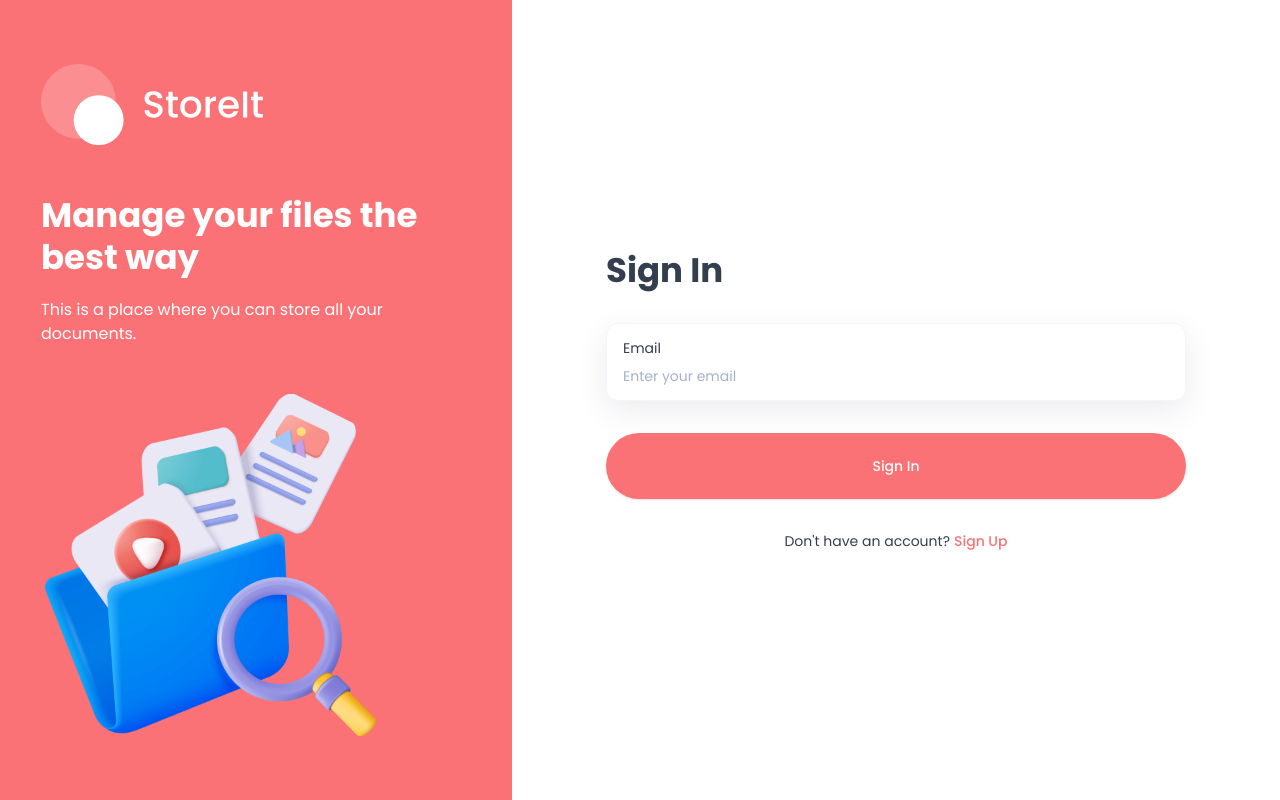
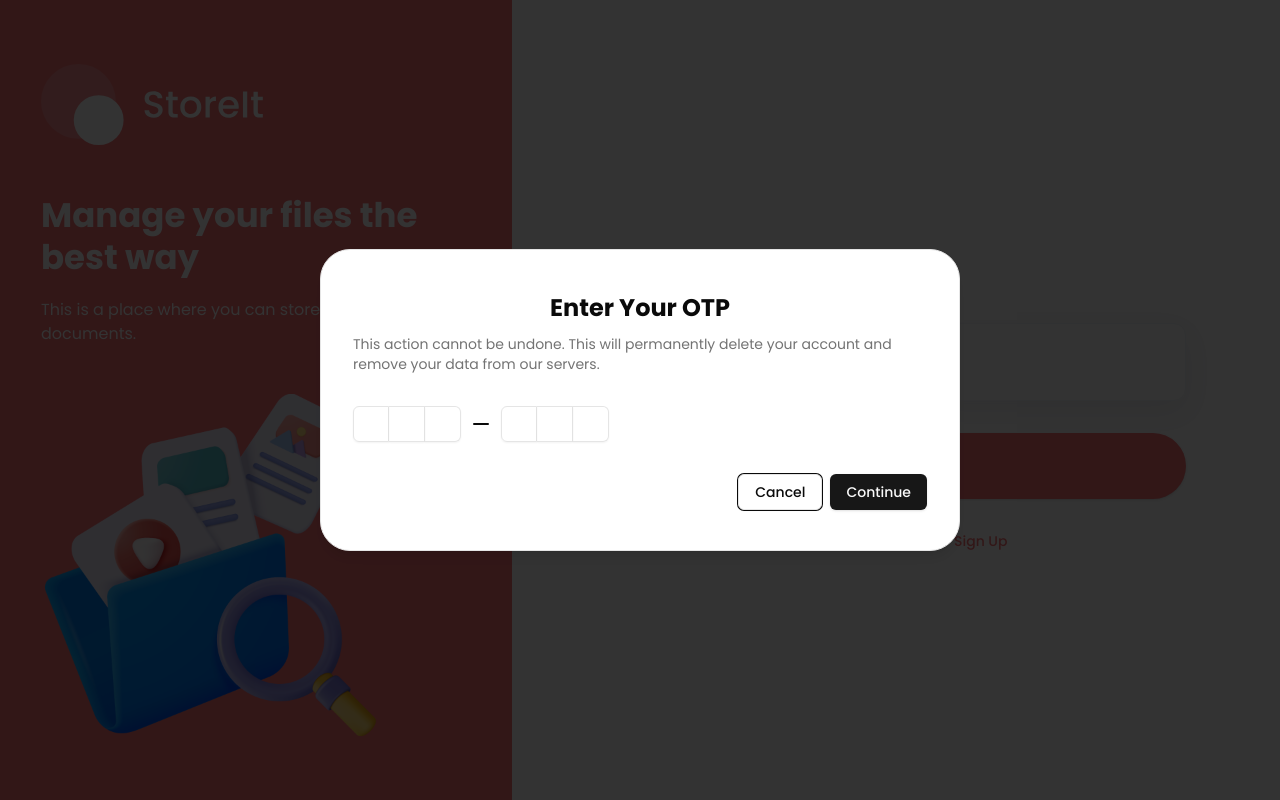
Before and after one commit to jame824/react-practice, a Next.js app in the folder storage-app/: page /sign-in in a window 1280 px wide. Built offline with nearby package versions, Linux system fonts and the light colour scheme.

Commit message:
feat: initial implementation of otpmodal component

```diff
--- a/storage-app/components/AuthForm.tsx
+++ b/storage-app/components/AuthForm.tsx
@@ -18,6 +18,7 @@ import { useState } from 'react';
 import Image from "next/image";
 import Link from "next/link";
 import { createAccount } from "@/lib/actions/user.actions"
+import OtpModal from "./OTPModal"
 
 type FormType = 'sign-in' | 'sign-up';
 const authFormSchema = (formType: FormType) => {
@@ -58,10 +59,10 @@ const AuthForm = ({ type } : { type : FormType}) => {
       });
 
       setAccountId(user.accountId);
-    } catch {
-      setErrorMessage("Failed to create an account, please try again.");
+    } catch (error) {
+      setErrorMessage(`${error}`);
     } finally {
-      setIsLoading(false)
+      setIsLoading(false);
     }
   };
 
@@ -131,7 +132,7 @@ const AuthForm = ({ type } : { type : FormType}) => {
       </Form>
 
 
-      {/* OTP VERIFICATION */}
+      {true && <OtpModal email={form.getValues("email")} accountId={accountId}/>}
     </>
   )
 }
--- /dev/null
+++ b/storage-app/components/OTPModal.tsx
@@ -0,0 +1,81 @@
+import {
+  AlertDialog,
+  AlertDialogAction,
+  AlertDialogCancel,
+  AlertDialogContent,
+  AlertDialogDescription,
+  AlertDialogFooter,
+  AlertDialogHeader,
+  AlertDialogTitle,
+  AlertDialogTrigger,
+} from "@/components/ui/alert-dialog"
+import { Button } from "@/components/ui/button"
+
+import {
+  InputOTP,
+  InputOTPGroup,
+  InputOTPSeparator,
+  InputOTPSlot,
+} from "@/components/ui/input-otp"
+
+import { useState } from 'react';
+
+const OtpModal = () => {
+  const [isOpen, setIsOpen] = useState(true);
+  const [isLoading, setIsLoading] = useState(false);
+  const [password, setPassword] = useState('');
+
+  const handleSubmit = async (e: React.MouseEvent<HTMLButtonElement>) => {
+    e.preventDefault();
+    setIsLoading(true);
+
+    try {
+      // OTP API Logic
+    } catch (error) {
+      console.log("failed to verify otp", error)
+    }
+
+    setIsLoading(false);
+  };
+
+  const handleResend = async () => {
+    // call API to resend OTP
+  };
+
+  return (
+    <AlertDialog open={isOpen} onOpenChange={setIsOpen}>
+      <AlertDialogContent className="shad-alert-dialog">
+        <AlertDialogHeader className="relative flex justify-center">
+          <AlertDialogTitle className="h2 text-center">
+            Enter Your OTP
+          </AlertDialogTitle>
+          <AlertDialogDescription>
+            This action cannot be undone. This will permanently delete your
+            account and remove your data from our servers.
+          </AlertDialogDescription>
+        </AlertDialogHeader>
+
+        <InputOTP maxLength={6}>
+          <InputOTPGroup>
+            <InputOTPSlot index={0} />
+            <InputOTPSlot index={1} />
+            <InputOTPSlot index={2} />
+          </InputOTPGroup>
+          <InputOTPSeparator />
+          <InputOTPGroup>
+            <InputOTPSlot index={3} />
+            <InputOTPSlot index={4} />
+            <InputOTPSlot index={5} />
+          </InputOTPGroup>
+        </InputOTP>
+
+        <AlertDialogFooter>
+          <AlertDialogCancel>Cancel</AlertDialogCancel>
+          <AlertDialogAction>Continue</AlertDialogAction>
+        </AlertDialogFooter>
+      </AlertDialogContent>
+    </AlertDialog>
+  )
+}
+
+export default OtpModal
--- /dev/null
+++ b/storage-app/components/ui/alert-dialog.tsx
@@ -0,0 +1,141 @@
+"use client"
+
+import * as React from "react"
+import * as AlertDialogPrimitive from "@radix-ui/react-alert-dialog"
+
+import { cn } from "@/lib/utils"
+import { buttonVariants } from "@/components/ui/button"
+
+const AlertDialog = AlertDialogPrimitive.Root
+
+const AlertDialogTrigger = AlertDialogPrimitive.Trigger
+
+const AlertDialogPortal = AlertDialogPrimitive.Portal
+
+const AlertDialogOverlay = React.forwardRef<
+  React.ElementRef<typeof AlertDialogPrimitive.Overlay>,
+  React.ComponentPropsWithoutRef<typeof AlertDialogPrimitive.Overlay>
+>(({ className, ...props }, ref) => (
+  <AlertDialogPrimitive.Overlay
+    className={cn(
+      "fixed inset-0 z-50 bg-black/80 data-[state=open]:animate-in data-[state=closed]:animate-out data-[state=closed]:fade-out-0 data-[state=open]:fade-in-0",
+      className
+    )}
+    {...props}
+    ref={ref}
+  />
+))
+AlertDialogOverlay.displayName = AlertDialogPrimitive.Overlay.displayName
+
+const AlertDialogContent = React.forwardRef<
+  React.ElementRef<typeof AlertDialogPrimitive.Content>,
+  React.ComponentPropsWithoutRef<typeof AlertDialogPrimitive.Content>
+>(({ className, ...props }, ref) => (
+  <AlertDialogPortal>
+    <AlertDialogOverlay />
+    <AlertDialogPrimitive.Content
+      ref={ref}
+      className={cn(
+        "fixed left-[50%] top-[50%] z-50 grid w-full max-w-lg translate-x-[-50%] translate-y-[-50%] gap-4 border bg-background p-6 shadow-lg duration-200 data-[state=open]:animate-in data-[state=closed]:animate-out data-[state=closed]:fade-out-0 data-[state=open]:fade-in-0 data-[state=closed]:zoom-out-95 data-[state=open]:zoom-in-95 data-[state=closed]:slide-out-to-left-1/2 data-[state=closed]:slide-out-to-top-[48%] data-[state=open]:slide-in-from-left-1/2 data-[state=open]:slide-in-from-top-[48%] sm:rounded-lg",
+        className
+      )}
+      {...props}
+    />
+  </AlertDialogPortal>
+))
+AlertDialogContent.displayName = AlertDialogPrimitive.Content.displayName
+
+const AlertDialogHeader = ({
+  className,
+  ...props
+}: React.HTMLAttributes<HTMLDivElement>) => (
+  <div
+    className={cn(
+      "flex flex-col space-y-2 text-center sm:text-left",
+      className
+    )}
+    {...props}
+  />
+)
+AlertDialogHeader.displayName = "AlertDialogHeader"
+
+const AlertDialogFooter = ({
+  className,
+  ...props
+}: React.HTMLAttributes<HTMLDivElement>) => (
+  <div
+    className={cn(
+      "flex flex-col-reverse sm:flex-row sm:justify-end sm:space-x-2",
+      className
+    )}
+    {...props}
+  />
+)
+AlertDialogFooter.displayName = "AlertDialogFooter"
+
+const AlertDialogTitle = React.forwardRef<
+  React.ElementRef<typeof AlertDialogPrimitive.Title>,
+  React.ComponentPropsWithoutRef<typeof AlertDialogPrimitive.Title>
+>(({ className, ...props }, ref) => (
+  <AlertDialogPrimitive.Title
+    ref={ref}
+    className={cn("text-lg font-semibold", className)}
+    {...props}
+  />
+))
+AlertDialogTitle.displayName = AlertDialogPrimitive.Title.displayName
+
+const AlertDialogDescription = React.forwardRef<
+  React.ElementRef<typeof AlertDialogPrimitive.Description>,
+  React.ComponentPropsWithoutRef<typeof AlertDialogPrimitive.Description>
+>(({ className, ...props }, ref) => (
+  <AlertDialogPrimitive.Description
+    ref={ref}
+    className={cn("text-sm text-muted-foreground", className)}
+    {...props}
+  />
+))
+AlertDialogDescription.displayName =
+  AlertDialogPrimitive.Description.displayName
+
+const AlertDialogAction = React.forwardRef<
+  React.ElementRef<typeof AlertDialogPrimitive.Action>,
+  React.ComponentPropsWithoutRef<typeof AlertDialogPrimitive.Action>
+>(({ className, ...props }, ref) => (
+  <AlertDialogPrimitive.Action
+    ref={ref}
+    className={cn(buttonVariants(), className)}
+    {...props}
+  />
+))
+AlertDialogAction.displayName = AlertDialogPrimitive.Action.displayName
+
+const AlertDialogCancel = React.forwardRef<
+  React.ElementRef<typeof AlertDialogPrimitive.Cancel>,
+  React.ComponentPropsWithoutRef<typeof AlertDialogPrimitive.Cancel>
+>(({ className, ...props }, ref) => (
+  <AlertDialogPrimitive.Cancel
+    ref={ref}
+    className={cn(
+      buttonVariants({ variant: "outline" }),
+      "mt-2 sm:mt-0",
+      className
+    )}
+    {...props}
+  />
+))
+AlertDialogCancel.displayName = AlertDialogPrimitive.Cancel.displayName
+
+export {
+  AlertDialog,
+  AlertDialogPortal,
+  AlertDialogOverlay,
+  AlertDialogTrigger,
+  AlertDialogContent,
+  AlertDialogHeader,
+  AlertDialogFooter,
+  AlertDialogTitle,
+  AlertDialogDescription,
+  AlertDialogAction,
+  AlertDialogCancel,
+}
--- /dev/null
+++ b/storage-app/components/ui/input-otp.tsx
@@ -0,0 +1,71 @@
+"use client"
+
+import * as React from "react"
+import { OTPInput, OTPInputContext } from "input-otp"
+import { Minus } from "lucide-react"
+
+import { cn } from "@/lib/utils"
+
+const InputOTP = React.forwardRef<
+  React.ElementRef<typeof OTPInput>,
+  React.ComponentPropsWithoutRef<typeof OTPInput>
+>(({ className, containerClassName, ...props }, ref) => (
+  <OTPInput
+    ref={ref}
+    containerClassName={cn(
+      "flex items-center gap-2 has-[:disabled]:opacity-50",
+      containerClassName
+    )}
+    className={cn("disabled:cursor-not-allowed", className)}
+    {...props}
+  />
+))
+InputOTP.displayName = "InputOTP"
+
+const InputOTPGroup = React.forwardRef<
+  React.ElementRef<"div">,
+  React.ComponentPropsWithoutRef<"div">
+>(({ className, ...props }, ref) => (
+  <div ref={ref} className={cn("flex items-center", className)} {...props} />
+))
+InputOTPGroup.displayName = "InputOTPGroup"
+
+const InputOTPSlot = React.forwardRef<
+  React.ElementRef<"div">,
+  React.ComponentPropsWithoutRef<"div"> & { index: number }
+>(({ index, className, ...props }, ref) => {
+  const inputOTPContext = React.useContext(OTPInputContext)
+  const { char, hasFakeCaret, isActive } = inputOTPContext.slots[index]
+
+  return (
+    <div
+      ref={ref}
+      className={cn(
+        "relative flex h-9 w-9 items-center justify-center border-y border-r border-input text-sm shadow-sm transition-all first:rounded-l-md first:border-l last:rounded-r-md",
+        isActive && "z-10 ring-1 ring-ring",
+        className
+      )}
+      {...props}
+    >
+      {char}
+      {hasFakeCaret && (
+        <div className="pointer-events-none absolute inset-0 flex items-center justify-center">
+          <div className="h-4 w-px animate-caret-blink bg-foreground duration-1000" />
+        </div>
+      )}
+    </div>
+  )
+})
+InputOTPSlot.displayName = "InputOTPSlot"
+
+const InputOTPSeparator = React.forwardRef<
+  React.ElementRef<"div">,
+  React.ComponentPropsWithoutRef<"div">
+>(({ ...props }, ref) => (
+  <div ref={ref} role="separator" {...props}>
+    <Minus />
+  </div>
+))
+InputOTPSeparator.displayName = "InputOTPSeparator"
+
+export { InputOTP, InputOTPGroup, InputOTPSlot, InputOTPSeparator }
--- a/storage-app/lib/actions/user.actions.ts
+++ b/storage-app/lib/actions/user.actions.ts
@@ -22,7 +22,7 @@ const handleError = (error: unknown, message: string) => {
   throw error;
 }
 
-const sendEmailOTP = async ({email}: {email: string}) => {
+const sendEmailOTP = async (email: string) => {
   const { account } = await createAdminClient();
 
   try {
@@ -43,7 +43,7 @@ export const createAccount = async (
   }) => {
     const existingUser = await getUserByEmail(email);
 
-    const accountId = await sendEmailOTP( { email });
+    const accountId = await sendEmailOTP(email);
 
     if (!accountId) throw new Error("Failed to send an OTP");
 
--- a/storage-app/package.json
+++ b/storage-app/package.json
@@ -10,7 +10,7 @@
   },
   "dependencies": {
     "@hookform/resolvers": "^3.10.0",
-    "@radix-ui/react-alert-dialog": "^1.1.2",
+    "@radix-ui/react-alert-dialog": "^1.1.15",
     "@radix-ui/react-dialog": "^1.1.2",
     "@radix-ui/react-dropdown-menu": "^2.1.2",
     "@radix-ui/react-icons": "^1.3.1",
@@ -21,7 +21,7 @@
     "@radix-ui/react-toast": "^1.2.2",
     "class-variance-authority": "^0.7.1",
     "clsx": "^2.1.1",
-    "input-otp": "^1.2.5",
+    "input-otp": "^1.4.2",
     "lucide-react": "^0.454.0",
     "next": "15.0.2",
     "node-appwrite": "^14.1.0",
```
Also changed, not shown: 1 other file (tests, documents, lock files or other folders).
